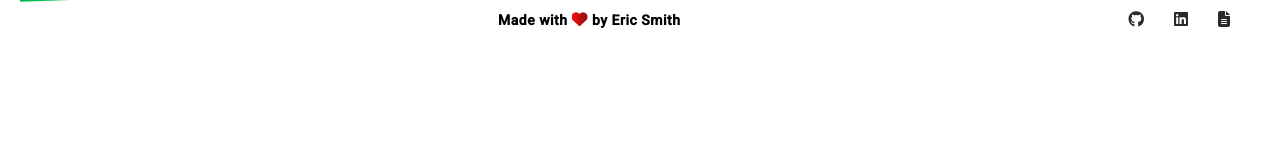
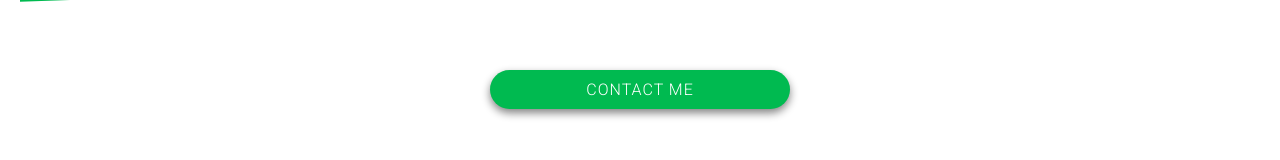
Before and after one commit to ericsmith92/portfolio-v2, a React (Create React App) app: page / in a window 1280 px wide. Shown: the part 1394-1554 px from the top of the page. Before the commit the page ends 1473 px from the top, so only its background shows below. Built offline with nearby package versions, Linux system fonts and the light colour scheme; no server answers.

Commit message:
contact button + update to smooth scroll

```diff
--- a/src/components/App.js
+++ b/src/components/App.js
@@ -5,6 +5,7 @@ import Menu from './Menu/Menu';
 import Banner from './Banner/Banner';
 import About from './About';
 import Work from './Work';
+import Contact from './Contact';
 import Footer from './Footer/Footer';
 import '../styles.scss';
 
@@ -22,6 +23,7 @@ const App = () => {
             <Banner />
             <About />
             <Work />
+            <Contact />
             <Footer />
         </div>
     )
--- /dev/null
+++ b/src/components/Contact.js
@@ -0,0 +1,11 @@
+import React from 'react';
+
+const Contact = () => {
+    return(
+        <section className='contact' id='contact'>
+            <a className='contact_btn' href="mailto:ericsmth884@gmail.com">Contact Me</a>
+         </section>
+    )
+}
+
+export default Contact;
--- a/src/components/Menu/MenuItem.js
+++ b/src/components/Menu/MenuItem.js
@@ -6,7 +6,7 @@ const MenuItem = ({ text, dataValue, setOpen, open}) => {
         e.preventDefault();
         const sect = document.getElementById(e.target.dataset.sect);
         setOpen(!open);
-        sect.scrollIntoView({behavior: "smooth", block: "end", inline: "nearest"});
+        sect.scrollIntoView({behavior: "smooth", block: "center", inline: "nearest"});
     }
 
     return(
--- a/src/styles.scss
+++ b/src/styles.scss
@@ -11,4 +11,5 @@
 @import './styles/components/sections';
 @import './styles/components/work';
 @import './styles/components/card';
+@import './styles/components/contact';
 @import './styles/components/footer';
--- /dev/null
+++ b/src/styles/components/_contact.scss
@@ -0,0 +1,25 @@
+.contact{
+    margin: 90px 0 60px 0;
+
+    &_btn{
+        display: block;
+        width: 300px;
+        margin: 0 auto;
+        text-align: center;
+        padding: 10px 0;
+        text-decoration: none;
+        text-transform: uppercase;
+        color: #fff;
+        background-color: $green-primary;
+        letter-spacing: 1px;
+        border-radius: 30px;
+        font-weight: 300;
+        @include standard-box-shadow;
+        transition: all 0.5s ease;
+
+        &:hover{
+            box-shadow: none;
+            transform: translateY(-2px);
+        }
+    }
+}
```
